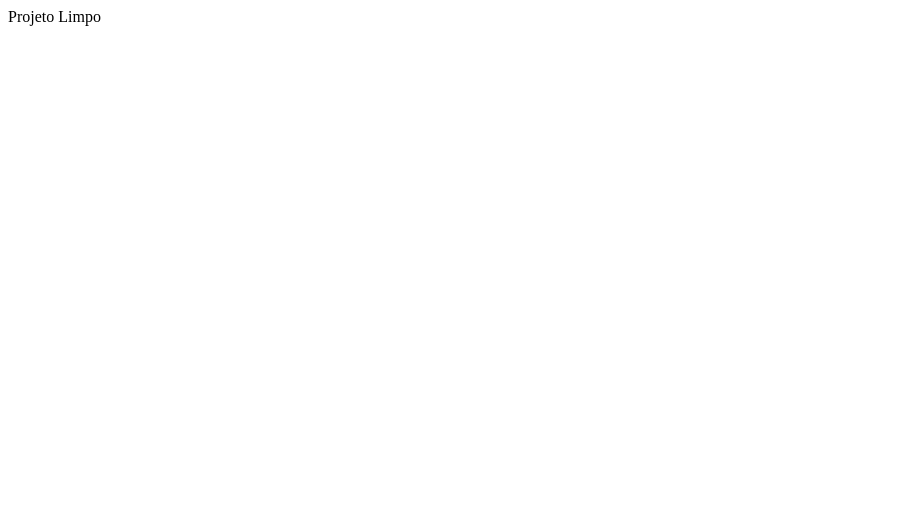
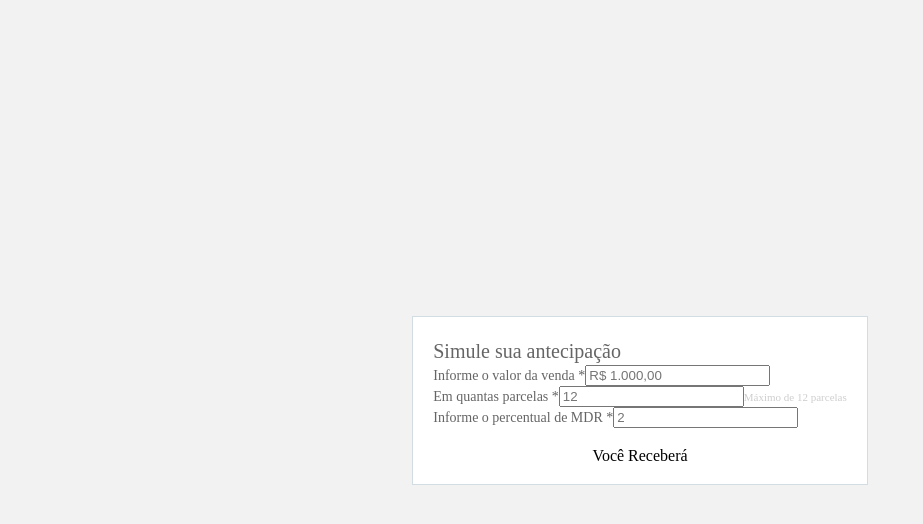
Before and after one commit to gabrielfmaranhao/calculadora, a React (Create React App) app: page / in a window 1280 px wide. Shown: the top 524 px of the page, without its empty margins (0-923 px from the left). Built offline with nearby package versions, Linux system fonts and the light colour scheme.

Commit message:
feat: components input and Text

```diff
--- a/package.json
+++ b/package.json
@@ -10,9 +10,11 @@
     "@types/node": "^16.7.13",
     "@types/react": "^18.0.0",
     "@types/react-dom": "^18.0.0",
+    "axios": "^1.2.2",
     "react": "^18.2.0",
     "react-dom": "^18.2.0",
     "react-scripts": "5.0.1",
+    "styled-components": "^5.3.6",
     "typescript": "^4.4.2",
     "web-vitals": "^2.1.0"
   },
@@ -39,5 +41,8 @@
       "last 1 firefox version",
       "last 1 safari version"
     ]
+  },
+  "devDependencies": {
+    "@types/styled-components": "^5.1.26"
   }
 }
--- a/public/index.html
+++ b/public/index.html
@@ -5,9 +5,11 @@
     <meta name="viewport" content="width=device-width, initial-scale=1" />
     <meta name="theme-color" content="#000000" />
     <title>Calculadora</title>
+    <link rel="preconnect" href="https://fonts.googleapis.com">
+    <link rel="preconnect" href="https://fonts.gstatic.com" crossorigin>
+    <link href="https://fonts.googleapis.com/css2?family=Source+Sans+Pro:ital,wght@0,200;0,300;0,400;0,600;0,700;0,900;1,200;1,300;1,400;1,600;1,700;1,900&display=swap" rel="stylesheet">
   </head>
   <body>
-    <noscript>You need to enable JavaScript to run this app.</noscript>
     <div id="root"></div>
   </body>
 </html>
--- a/src/App.tsx
+++ b/src/App.tsx
@@ -1,8 +1,13 @@
 import React from 'react';
+import Home from './pages';
+import Global from './styles/global';
 
 function App() {
   return (
-    <div>Projeto Limpo</div>
+    <>
+      <Global/>
+      <Home/>
+    </>
   );
 }
 
--- /dev/null
+++ b/src/components/Input/index.tsx
@@ -0,0 +1,4 @@
+const Input = () => {
+
+}
+export default Input
--- /dev/null
+++ b/src/components/Title/index.tsx
@@ -0,0 +1,28 @@
+import { ITextProps } from "../../interfaces"
+import { H1, H2, H3, P, Span, Label, Div } from "./style"
+
+const Text = ({title, element, color, size, li_Heigt}:ITextProps) => {
+    if(element === "h1") {
+        return <H1 color={color} size={size} li_Heigt={li_Heigt}>{title}</H1>
+    }
+    if(element === "h2") {
+        return <H2 color={color} size={size} li_Heigt={li_Heigt}>{title}</H2>
+    }
+    if(element === "h3") {
+        return <H3 color={color} size={size} li_Heigt={li_Heigt}>{title}</H3>
+    }
+    if(element === "p") {
+        return <P color={color} size={size} li_Heigt={li_Heigt}>{title}</P>
+    }
+    if(element === "label") {
+        return <Label color={color} size={size} li_Heigt={li_Heigt}>{title}</Label>
+    }
+    if(element === "span") {
+        return <Span color={color} size={size} li_Heigt={li_Heigt}>{title}</Span>
+    }
+    else{
+        return <Div color={color} size={size} li_Heigt={li_Heigt}>{title}</Div>
+    }
+}
+
+export default Text
--- /dev/null
+++ b/src/components/Title/style.ts
@@ -0,0 +1,39 @@
+import styled from "styled-components";
+import { ITextStylesProps } from "../../interfaces";
+
+export const H1 = styled.h1`
+    font-size: ${({size}:ITextStylesProps) => `${size}px`};
+    color: ${({color}:ITextStylesProps) => `var(--${color})`};
+    line-height: ${({li_Heigt}:ITextStylesProps) => `${li_Heigt}px`};
+`
+
+export const H2 = styled.h2`
+    font-size: ${({size}:ITextStylesProps) => `${size}px`};
+    color: ${({color}:ITextStylesProps) => `var(--${color})`};
+    line-height: ${({li_Heigt}:ITextStylesProps) => `${li_Heigt}px`};
+`
+export const H3 = styled.h3`
+    font-size: ${({size}:ITextStylesProps) => `${size}px`};
+    color: ${({color}:ITextStylesProps) => `var(--${color})`};
+    line-height: ${({li_Heigt}:ITextStylesProps) => `${li_Heigt}px`};
+`
+export const P = styled.p`
+    font-size: ${({size}:ITextStylesProps) => `${size}px`};
+    color: ${({color}:ITextStylesProps) => `var(--${color})`};
+    line-height: ${({li_Heigt}:ITextStylesProps) => `${li_Heigt}px`};
+`
+export const Label = styled.label`
+    font-size: ${({size}:ITextStylesProps) => `${size}px`};
+    color: ${({color}:ITextStylesProps) => `var(--${color})`};
+    line-height: ${({li_Heigt}:ITextStylesProps) => `${li_Heigt}px`};
+`
+export const Div = styled.div`
+    font-size: ${({size}:ITextStylesProps) => `${size}px`};
+    color: ${({color}:ITextStylesProps) => `var(--${color})`};
+    line-height: ${({li_Heigt}:ITextStylesProps) => `${li_Heigt}px`};
+`
+export const Span = styled.span`
+    font-size: ${({size}:ITextStylesProps) => `${size}px`};
+    color: ${({color}:ITextStylesProps) => `var(--${color})`};
+    line-height: ${({li_Heigt}:ITextStylesProps) => `${li_Heigt}px`};
+`
--- /dev/null
+++ b/src/interfaces/index.ts
@@ -0,0 +1,9 @@
+export interface ITextStylesProps {
+    size: number
+    color: "white-1" | "white-2" | "gray-1" | "gray-0" | "black" | "blue-0" | "blue-1" | "blue-2" | "blue-3"
+    li_Heigt: number
+}
+export interface ITextProps extends ITextStylesProps {
+    title: string
+    element: "h1" | "h2" | "h3" | "p" | "label" | "span"
+}
--- /dev/null
+++ b/src/pages/index.tsx
@@ -0,0 +1,33 @@
+import { Container } from "./style"
+import Text from "../components/Title"
+const Home = () => {
+    return(
+        <Container>
+            <div className="input">
+                <Text element={"h1"} title="Simule sua antecipação" size={20} color="gray-1" li_Heigt={28}/>
+                <div className="form">
+                    <div>
+                        <Text element="label" color="gray-1" size={14} title="Informe o valor da venda *" li_Heigt={16}/>
+                        <input type="text" placeholder="R$ 1.000,00" />
+                    </div>
+                    <div>
+                        <Text element="label" title="Em quantas parcelas *"  color="gray-1" size={14} li_Heigt={14}/>
+                        <input type="number" placeholder="12" />
+                        <Text element="span" color="gray-0" li_Heigt={13} title="Máximo de 12 parcelas" size={11}/>
+                    </div>
+                    <div>
+                        <Text element="label" title="Informe o percentual de MDR *"  color="gray-1" size={14} li_Heigt={14}/>
+                        <input type="text" placeholder="2" />
+                    </div>
+                </div>
+            </div>
+
+            <div className="response">
+                <h3>Você Receberá</h3>
+
+            </div>
+        </Container>
+    )
+}
+
+export default Home
--- /dev/null
+++ b/src/pages/style.ts
@@ -0,0 +1,12 @@
+import styled from "styled-components";
+
+export const Container = styled.main`
+background: var(--white-2);
+display: flex;
+flex-direction: column;
+padding: 1.25rem;
+align-items: center;
+gap: 1.25rem;
+box-sizing: border-box;
+border: 1px solid var(--blue-0);
+`
--- /dev/null
+++ b/src/service/index.ts
@@ -0,0 +1,6 @@
+import axios from "axios";
+
+
+const api = axios.create({url: "https://frontend-challenge-7bu3nxh76a-uc.a.run.app"})
+
+export default api
--- /dev/null
+++ b/src/styles/global.ts
@@ -0,0 +1,73 @@
+import { createGlobalStyle }  from "styled-components";
+
+const Global = createGlobalStyle`
+
+    :root {
+        --white-1: 	#f2f2f2;
+        --white-2: 	#ffffff;
+		--gray-0: 	#cecece;
+        --gray-1: 	#656565;
+        --black: 	#000000;
+        --blue-0: 	#D1DCE3;
+        --blue-1:  rgba(209, 220, 227, 0.18);
+        --blue-2: 	#3d75bb;
+        --blue-3: 	#5D9CEC;
+    }
+    html, body, div, span, applet, object, iframe,
+h1, h2, h3, h4, h5, h6, p, blockquote, pre,
+a, abbr, acronym, address, big, cite, code,
+del, dfn, em, img, ins, kbd, q, s, samp,
+small, strike, strong, sub, sup, tt, var,
+b, u, i, center,
+dl, dt, dd, ol, ul, li,
+fieldset, form, label, legend,
+table, caption, tbody, tfoot, thead, tr, th, td,
+article, aside, canvas, details, embed,
+figure, figcaption, footer, header, hgroup,
+menu, nav, output, ruby, section, summary,
+time, mark, audio, video {
+	margin: 0;
+	padding: 0;
+	border: 0;
+	font-size: 100%;
+	font: inherit;
+	vertical-align: baseline;
+}
+/* HTML5 display-role reset for older browsers */
+article, aside, details, figcaption, figure,
+footer, header, hgroup, menu, nav, section {
+	display: block;
+}
+body {
+	line-height: 1;
+}
+ol, ul {
+	list-style: none;
+}
+blockquote, q {
+	quotes: none;
+}
+blockquote:before, blockquote:after,
+q:before, q:after {
+	content: '';
+	content: none;
+}
+table {
+	border-collapse: collapse;
+	border-spacing: 0;
+}
+html, body, #root {
+	width: 100%;
+	height: 100%;
+	background: var(--white-1);
+	font-family: 'SourceSansPro';
+}
+#root {
+	display: flex;
+	justify-content: center;
+	align-items: center;
+}
+
+
+`
+export default Global
```
Also changed, not shown: 1 other file (tests, documents, lock files or other folders).
